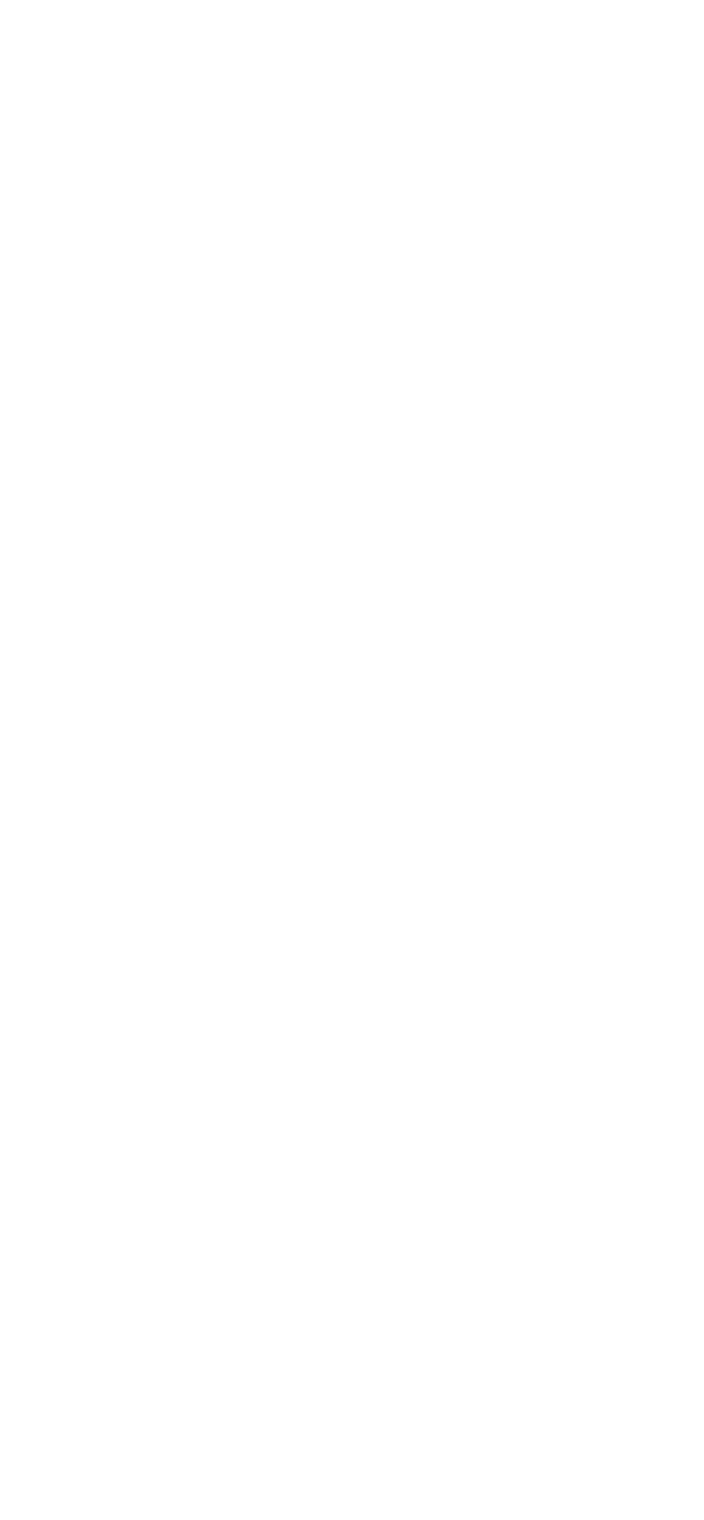
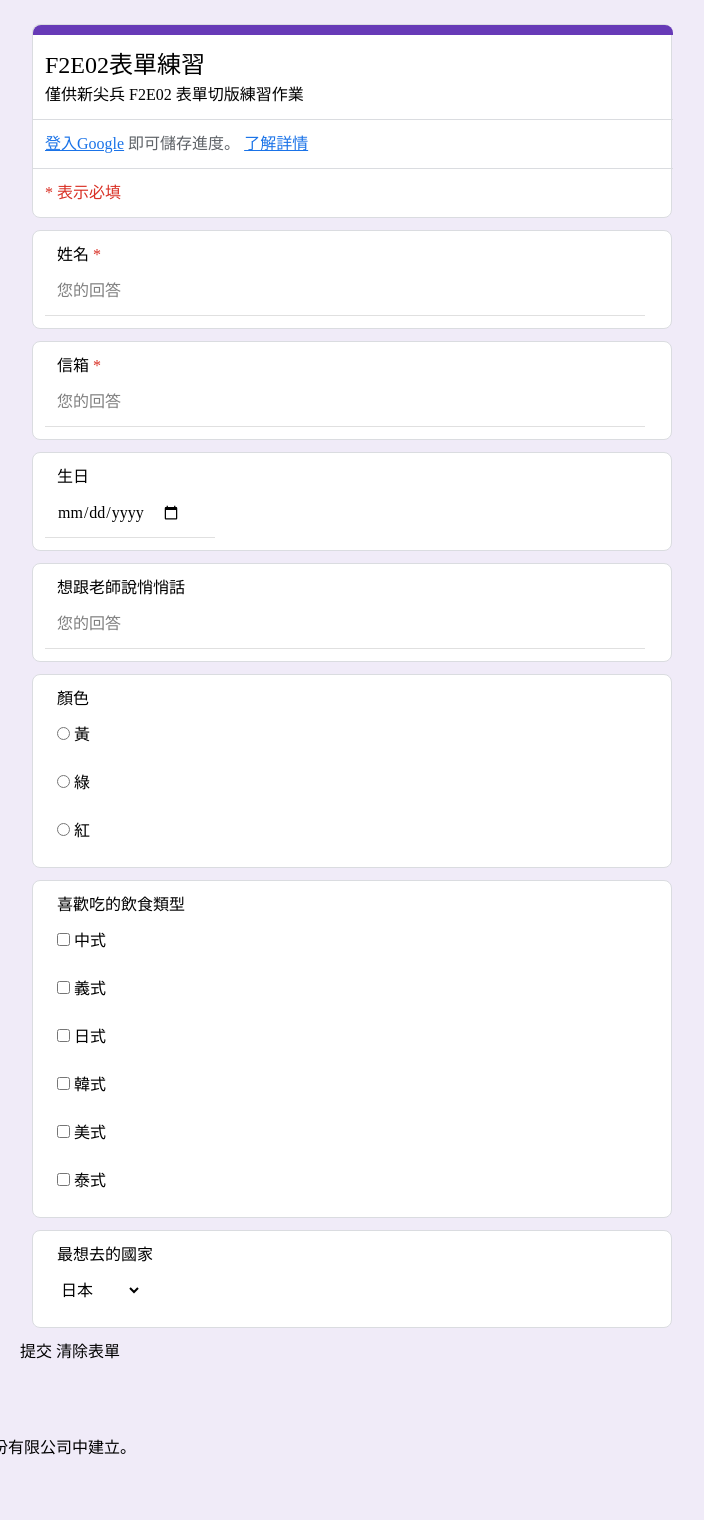
Before and after one commit to Louis-369/HTML-CSS, a plain HTML site: page 作業繳交/form prectice.html in a window 1280 px wide. Shown: the whole page, without its empty margins (312-1016 px from the left). Before the commit the page ends 800 px from the top, so only its background shows below. Drawn offline with Linux system fonts and the light colour scheme.

Commit message:
Enhance form layout and functionality: add structured sections, input fields, and styling for improved user experience

```diff
--- a/作業繳交/form prectice.css
+++ b/作業繳交/form prectice.css
@@ -1,4 +1,75 @@
+head,
+body {
+  background-color: #f0ebf8;
+}
 /* 可以先設背景色看有無其他爆表 */
 form {
   margin: 0 auto;
+  width: 640px;
+  text-align: left;
+  padding: 12px;
 }
+
+section {
+  margin: 12px 12px;
+  background-color: #ffffff;
+  border-radius: 8px;
+  width: 640px;
+  border: 1px solid #dadce0;
+}
+.option-section {
+  padding: 12px;
+}
+
+h1 {
+  font-size: 24px;
+}
+
+div {
+  width: 640px;
+  padding: 12px;
+}
+
+a {
+  color: #1a73e8;
+  text-decoration: underline;
+}
+label {
+  padding: 12px 0 16px 12px;
+}
+input {
+  outline: none;
+}
+
+.head-div {
+  background-color: #673ab7;
+  border-radius: 8px 8px 0 0;
+  height: 10px;
+  padding: 0;
+}
+
+.titile-div {
+  margin-top: 12px;
+}
+.gray-top {
+  border-top: 1px solid #dadce0;
+  padding: 0;
+}
+.red-asterisk {
+  color: #d93025;
+}
+.gray-word {
+  color: #5f6368;
+}
+.gray-bottom {
+  background-color: #0000001f;
+  height: 1px;
+  width: 600px;
+  padding: 0;
+}
+.gray-short-bottom {
+  background-color: #0000001f;
+  height: 1px;
+  width: 170px;
+  padding: 0;
+}
--- a/作業繳交/form prectice.html
+++ b/作業繳交/form prectice.html
@@ -4,6 +4,160 @@
     <meta charset="UTF-8" />
     <meta name="viewport" content="width=device-width, initial-scale=1.0" />
     <title>Google表單切版練習</title>
+    <link rel="stylesheet" href="reset.css" />
+    <link rel="stylesheet" href="form prectice.css" />
   </head>
-  <body></body>
+  <body>
+    <form action="#" method="get" z target="_self">
+      <section>
+        <div class="head-div"></div>
+        <div class="title-div">
+          <h1>F2E02表單練習</h1>
+          <p>僅供新尖兵 F2E02 表單切版練習作業</p>
+        </div>
+        <div class="gray-top"></div>
+        <div>
+          <a
+            href="https://accounts.google.com/Login?continue=https%3A%2F%2Fdocs.google.com%2Fforms%2Fd%2Fe%2F1FAIpQLSeRMAUDqY6GEPiHotfXZQLvGOQgB1nLfxA_TW-uwlC5vb8CWQ%2Fviewform%3Ffbzx%3D1101166514507782932"
+            >登入Google</a
+          >
+          <span class="gray-word">即可儲存進度。</span>
+          <a href="#">了解詳情</a>
+        </div>
+
+        <div class="gray-top"></div>
+        <div>
+          <p class="red-asterisk">* 表示必填</p>
+        </div>
+      </section>
+      <section class="option-section">
+        <label for="call">姓名</label>
+        <span class="red-asterisk">*</span>
+        <div>
+          <input
+            type="text"
+            name="name"
+            id="call"
+            required
+            placeholder="您的回答"
+          />
+        </div>
+        <div class="gray-bottom"></div>
+      </section>
+      <section class="option-section">
+        <label for="email">信箱</label>
+        <span class="red-asterisk">*</span>
+        <div>
+          <input type="email" id="email" placeholder="您的回答" />
+        </div>
+        <div class="gray-bottom"></div>
+      </section>
+      <section class="option-section">
+        <label for="birthday">生日</label>
+        <div>
+          <input type="date" id="birthday" placeholder="您的回答" />
+        </div>
+        <div class="gray-short-bottom"></div>
+      </section>
+      <section class="option-section">
+        <label for="whisper">想跟老師說悄悄話</label>
+        <div>
+          <input type="text" id="whisper" placeholder="您的回答" />
+        </div>
+        <div class="gray-bottom"></div>
+      </section>
+      <section class="option-section">
+        <label for="">顏色</label>
+        <div>
+          <input type="radio" name="color" id="yellow" value="yellow" /> 黃
+        </div>
+        <div>
+          <input type="radio" name="color" id="green" value="green" /> 綠
+        </div>
+        <div><input type="radio" name="color" id="red" value="red" /> 紅</div>
+      </section>
+      <section class="option-section">
+        <label for="">喜歡吃的飲食類型</label>
+        <div>
+          <input
+            type="checkbox"
+            name="food-type"
+            value="Chinese cuisine"
+            id=""
+          />
+          中式
+        </div>
+        <div>
+          <input
+            type="checkbox"
+            name="food-type"
+            value="Western cuisine"
+            id=""
+          />
+          義式
+        </div>
+        <div>
+          <input
+            type="checkbox"
+            name="food-type"
+            value="Japanese cuisine"
+            id=""
+          />
+          日式
+        </div>
+        <div>
+          <input
+            type="checkbox"
+            name="food-type"
+            value="Korean cuisine"
+            id=""
+          />
+          韓式
+        </div>
+        <div>
+          <input
+            type="checkbox"
+            name="food-type"
+            value="Arerican cuisine"
+            id=""
+          />
+          美式
+        </div>
+        <div>
+          <input type="checkbox" name="food-type" value="Thai cuisine" id="" />
+          泰式
+        </div>
+      </section>
+      <section class="option-section">
+        <label>
+          最想去的國家
+          <div>
+            <select name="country" id="">
+              <option value="" disabled>選擇</option>
+              <optgroup label="亞洲">
+                <option value="">日本</option>
+                <option value="">韓國</option>
+                <option value="">泰國</option>
+              </optgroup>
+              <optgroup label="歐洲">
+                <option value="">德國</option>
+                <option value="">英國</option>
+              </optgroup>
+              <optgroup label="北美洲">
+                <option value="">加拿大</option>
+                <option value="">美國</option>
+              </optgroup>
+            </select>
+          </div>
+        </label>
+      </section>
+      <button type="submit">提交</button>
+      <button type="reset">清除表單</button>
+    </form>
+  </body>
+  <footer>
+    <div>請勿利用Google 表單送出密碼。</div>
+    <div>這份表單是在 五倍紅賣石程式資訊教育股份有限公司中建立。</div>
+    <div>這份表單很可疑嗎？報告</div>
+  </footer>
 </html>
```
